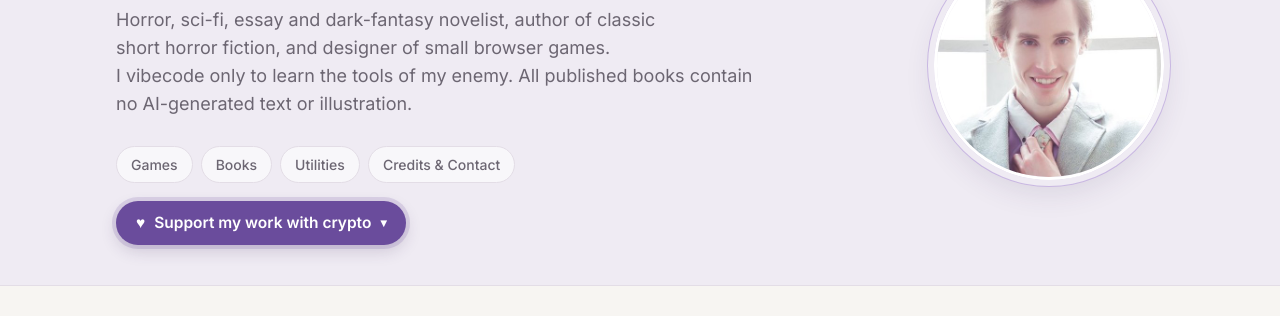
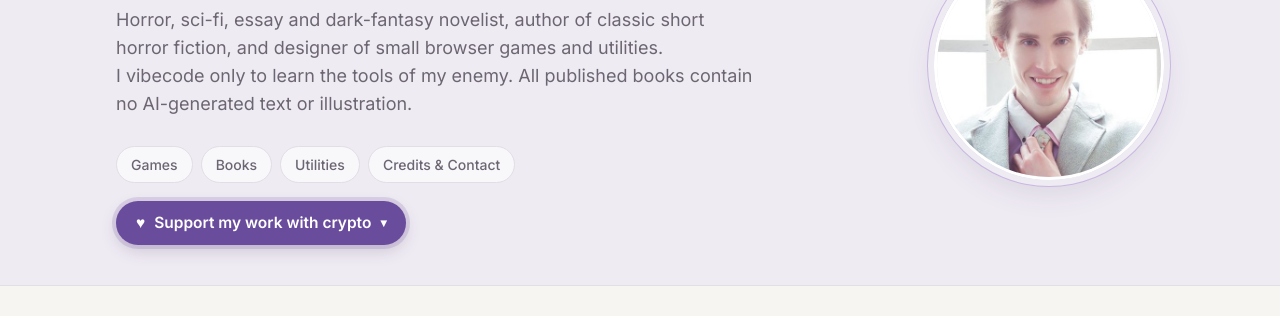
Before and after one commit to DHFM91/DHFM91.github.io, a plain HTML site: page index.html in a window 1280 px wide. Shown: the part 188-504 px from the top of the page. Drawn offline with Linux system fonts and the light colour scheme.

Commit message:
Intro: designer of small browser games and utilities

```diff
--- a/index.html
+++ b/index.html
@@ -163,7 +163,7 @@
     <div class="hero-text">
     <div class="kicker">DHF Media</div>
     <h1>David Feuling</h1>
-    <p class="lede">Horror, sci-fi, essay and dark-fantasy novelist, author of classic short horror fiction, and designer of small browser games.<br>I vibecode only to learn the tools of my enemy. All published books contain no AI-generated text or illustration.</p>
+    <p class="lede">Horror, sci-fi, essay and dark-fantasy novelist, author of classic short horror fiction, and designer of small browser games and utilities.<br>I vibecode only to learn the tools of my enemy. All published books contain no AI-generated text or illustration.</p>
     <nav class="jump" id="jump"></nav>
     <details class="support" id="support" hidden>
       <summary><span aria-hidden="true">♥</span> Support my work with crypto</summary>
```
